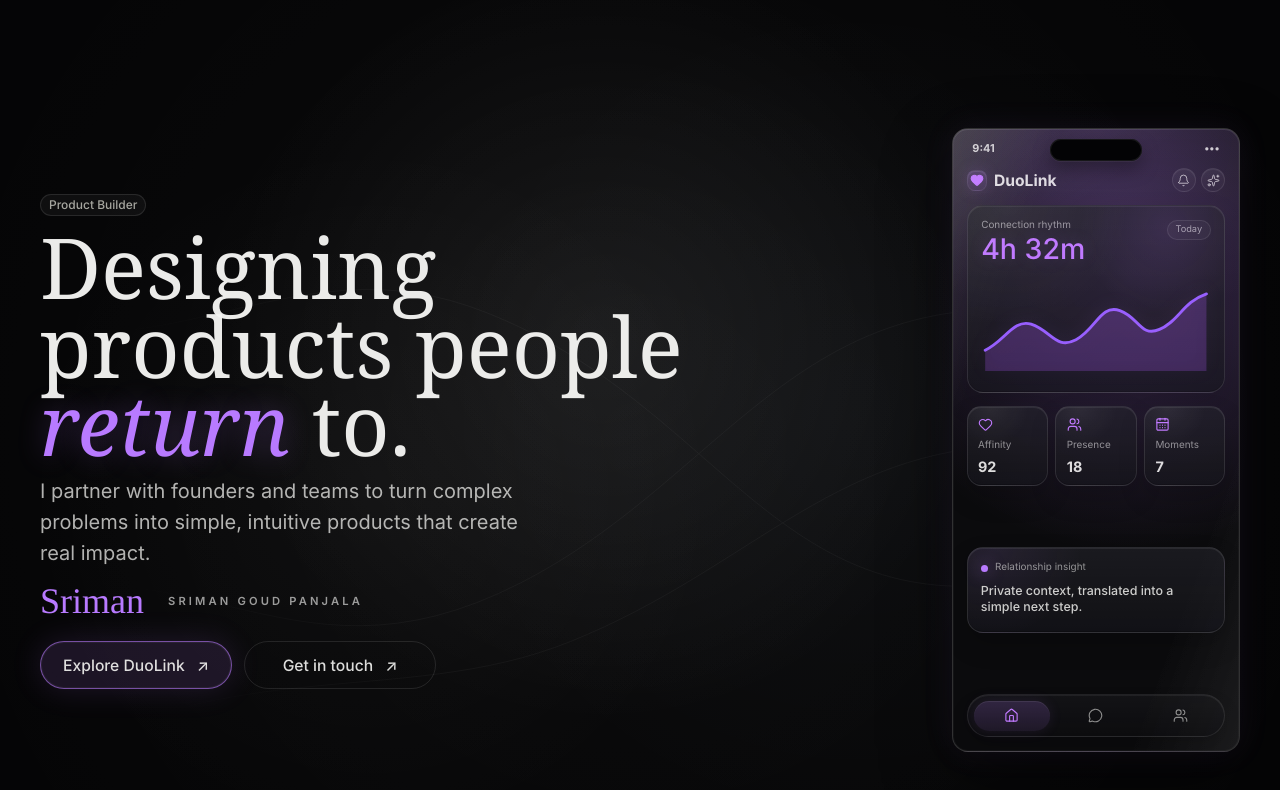
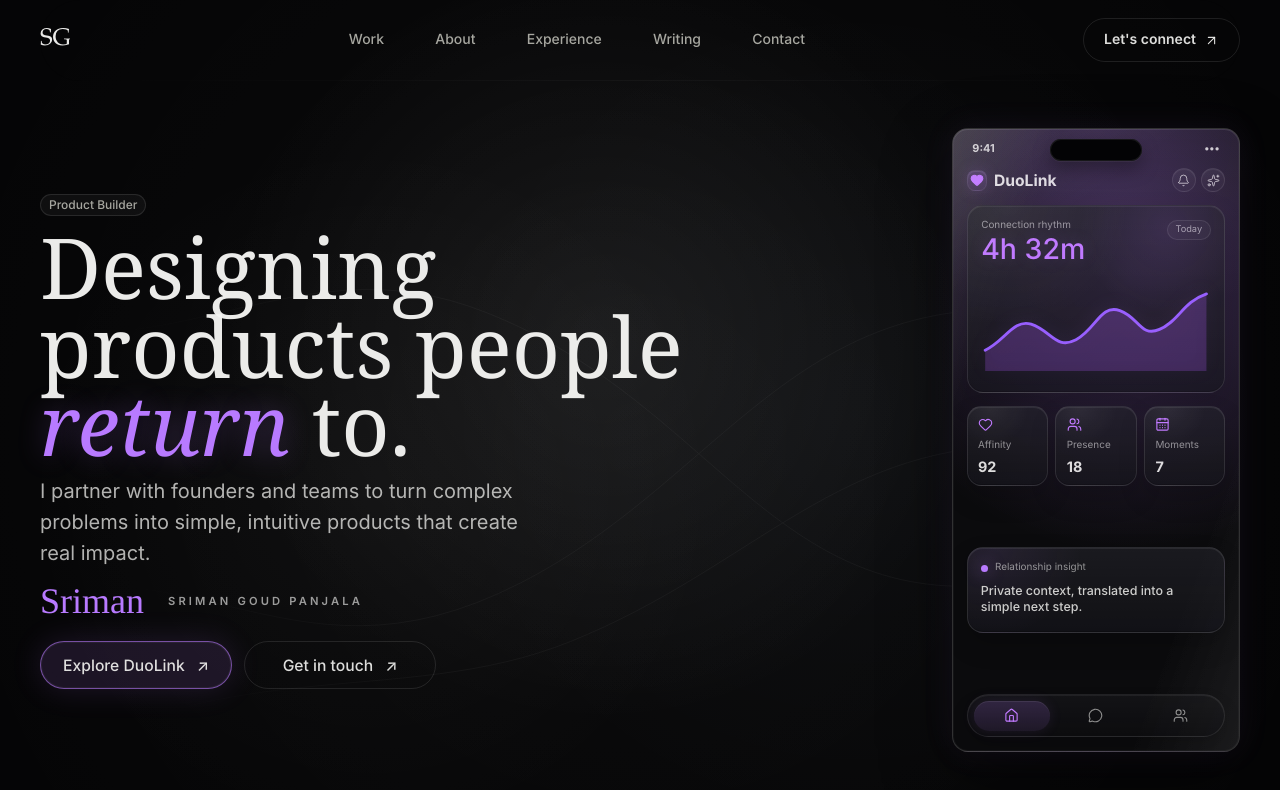
Before and after one commit to f20230216-alt/personal-website, a Next.js app: page / in a window 1280 px wide. Shown: the top 790 px of the page. Built offline with nearby package versions, Linux system fonts and the light colour scheme.

Commit message:
feat(hero): add premium navigation

```diff
--- a/app/page.tsx
+++ b/app/page.tsx
@@ -2,6 +2,7 @@ import { Bell, CalendarDays, Heart, Home as HomeIcon, MessageCircle, Sparkles, U
 import type { CSSProperties } from "react";
 import { HeroCta, HeroPhone, HeroReveal, HeroSignatureMark } from "@/components/hero-motion";
 import { Container, Grid, Section, Stack } from "@/components/layout";
+import { SiteNavigation } from "@/components/site-navigation";
 import { Badge, Typography } from "@/components/ui";
 
 const phoneStyles = {
@@ -229,6 +230,8 @@ const phoneStyles = {
 export default function Home() {
   return (
     <main className="relative isolate min-h-screen overflow-hidden bg-background">
+      <SiteNavigation />
+
       <div className="hero-environment" aria-hidden="true">
         <svg
           className="hero-linework"
--- /dev/null
+++ b/components/site-navigation.tsx
@@ -0,0 +1,107 @@
+"use client";
+
+import { ArrowUpRight, Menu } from "lucide-react";
+import { motion, useMotionValueEvent, useReducedMotion, useScroll } from "framer-motion";
+import { useState } from "react";
+import { Container } from "@/components/layout";
+import { cn, motionEasings } from "@/lib";
+
+const navigationLinks = ["Work", "About", "Experience", "Writing", "Contact"] as const;
+
+export function SiteNavigation() {
+  const shouldReduceMotion = useReducedMotion();
+  const { scrollY } = useScroll();
+  const [isScrolled, setIsScrolled] = useState(false);
+
+  useMotionValueEvent(scrollY, "change", (latest) => {
+    setIsScrolled(latest > 8);
+  });
+
+  const navTransition = {
+    duration: shouldReduceMotion ? 0 : 0.22,
+    ease: motionEasings.standard,
+  } as const;
+
+  return (
+    <motion.header
+      className="pointer-events-none fixed inset-x-0 top-0 z-[var(--z-sticky)]"
+      initial={shouldReduceMotion ? false : { opacity: 0, y: -8 }}
+      animate={{ opacity: 1, y: 0 }}
+      transition={{ duration: shouldReduceMotion ? 0 : 0.42, delay: shouldReduceMotion ? 0 : 0.08, ease: motionEasings.standard }}
+    >
+      <Container size="full" className="relative">
+        <motion.nav
+          aria-label="Primary navigation"
+          className={cn(
+            "pointer-events-auto flex items-center justify-between rounded-[var(--radius-full)]",
+            "transition-colors duration-[var(--duration-base)]",
+          )}
+          animate={{
+            paddingTop: isScrolled ? "0.85rem" : "1.15rem",
+            paddingBottom: isScrolled ? "0.85rem" : "1.15rem",
+            backgroundColor: isScrolled ? "rgb(5 5 6 / 0.34)" : "rgb(5 5 6 / 0)",
+            backdropFilter: isScrolled ? "blur(10px)" : "blur(0px)",
+          }}
+          transition={navTransition}
+        >
+          <a
+            href="#hero-heading"
+            aria-label="Sriman Goud Panjala home"
+            className="rounded-[var(--radius-sm)] text-[1.5rem] leading-none text-foreground/95 transition-colors duration-[var(--duration-base)] hover:text-foreground focus-visible:outline focus-visible:outline-2 focus-visible:outline-offset-4 focus-visible:outline-focus"
+            style={{ fontFamily: "var(--font-family-display)" }}
+          >
+            SG
+          </a>
+
+          <div className="hidden items-center gap-[clamp(2rem,4vw,4.25rem)] md:flex">
+            {navigationLinks.map((label) => (
+              <a
+                key={label}
+                href={`#${label.toLowerCase()}`}
+                className="group relative rounded-[var(--radius-xs)] py-[var(--space-2)] text-sm font-medium leading-none text-muted transition-colors duration-[var(--duration-base)] hover:text-foreground focus-visible:outline focus-visible:outline-2 focus-visible:outline-offset-4 focus-visible:outline-focus"
+              >
+                {label}
+                <span
+                  className="absolute -bottom-0.5 left-1/2 h-px w-4 -translate-x-1/2 scale-x-0 bg-foreground/45 transition-transform duration-[var(--duration-base)] group-hover:scale-x-100"
+                  aria-hidden="true"
+                />
+              </a>
+            ))}
+          </div>
+
+          <motion.a
+            href="#contact"
+            className="hidden h-11 items-center gap-[var(--space-2)] rounded-[var(--radius-full)] border border-border px-[var(--space-5)] text-sm font-semibold leading-none text-foreground/90 transition-colors duration-[var(--duration-base)] focus-visible:outline focus-visible:outline-2 focus-visible:outline-offset-4 focus-visible:outline-focus md:inline-flex"
+            whileHover={
+              shouldReduceMotion
+                ? undefined
+                : {
+                    y: -1,
+                    borderColor: "rgb(184 122 255 / 0.42)",
+                    boxShadow: "0 0 26px rgb(184 122 255 / 0.11), inset 0 0 0 1px rgb(245 245 243 / 0.04)",
+                  }
+            }
+            whileTap={shouldReduceMotion ? undefined : { y: 0 }}
+            transition={{ duration: 0.18, ease: motionEasings.standard }}
+          >
+            <span>Let&apos;s connect</span>
+            <ArrowUpRight size={15} strokeWidth={1.8} aria-hidden="true" />
+          </motion.a>
+
+          <button
+            type="button"
+            aria-label="Open navigation menu"
+            aria-expanded="false"
+            className="inline-flex size-10 items-center justify-center rounded-[var(--radius-full)] border border-border text-foreground/80 transition-colors duration-[var(--duration-base)] hover:border-border-strong hover:text-foreground focus-visible:outline focus-visible:outline-2 focus-visible:outline-offset-4 focus-visible:outline-focus md:hidden"
+          >
+            <Menu size={18} strokeWidth={1.8} aria-hidden="true" />
+          </button>
+        </motion.nav>
+        <div
+          className="pointer-events-none absolute inset-x-[var(--space-page-x)] bottom-0 hidden h-px bg-gradient-to-r from-transparent via-white/[0.035] to-transparent md:block"
+          aria-hidden="true"
+        />
+      </Container>
+    </motion.header>
+  );
+}
```
